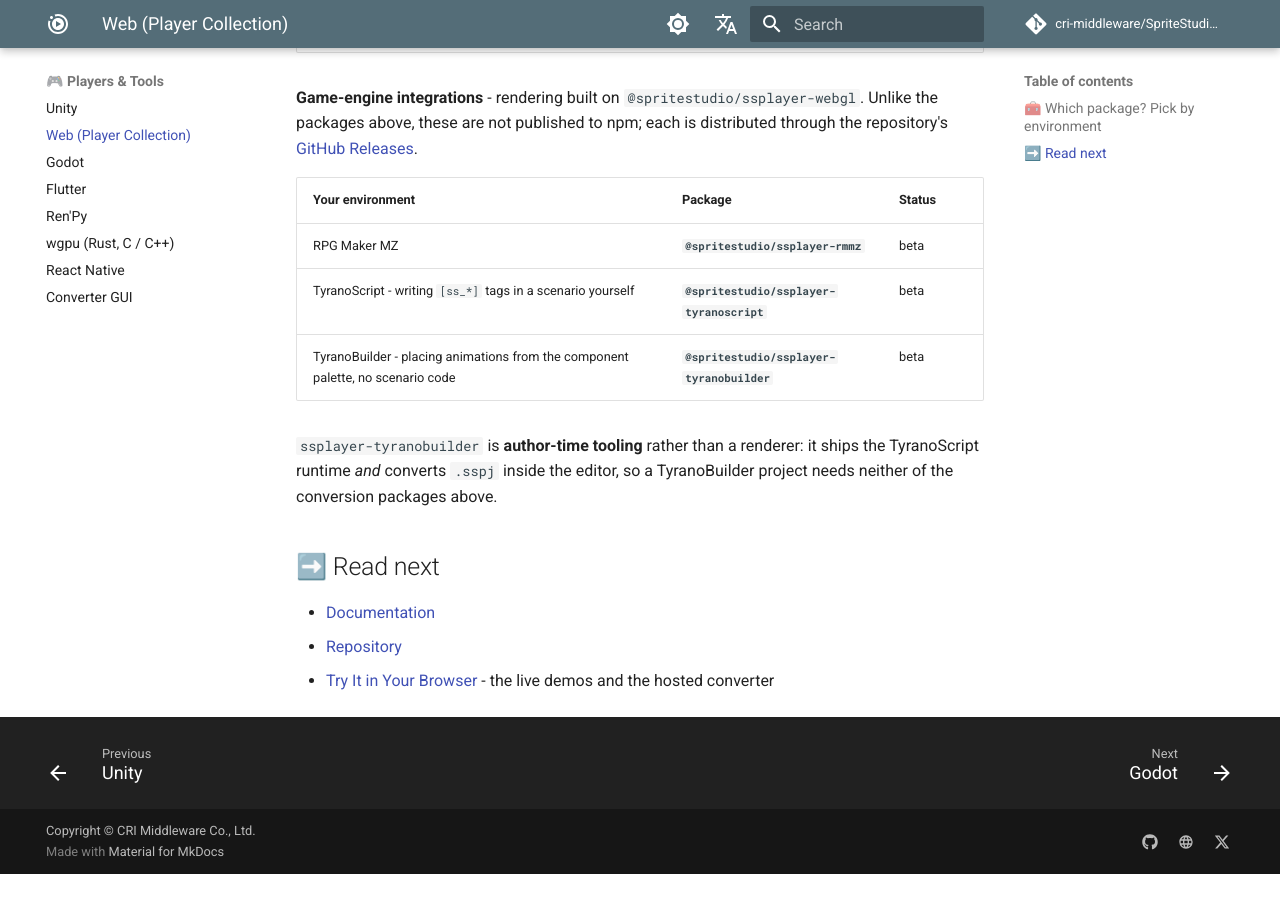
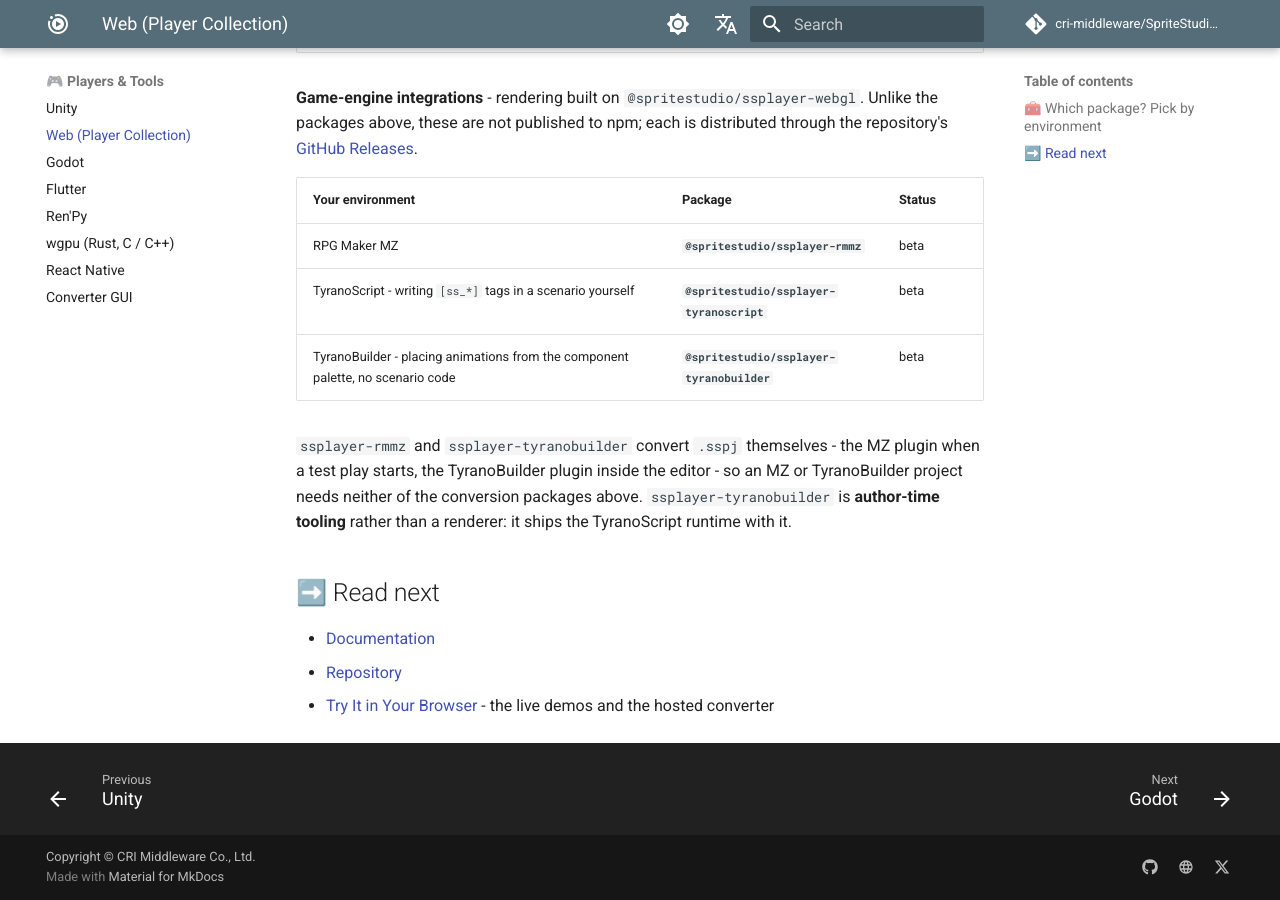
Before and after one commit to cri-middleware/SpriteStudio-Docs, an MkDocs documentation site: the page built from docs/en/players/web.md, in a window 1280 px wide and 900 px high, scrolled down 1257 px. Built offline with MkDocs 1.6.1 and Material for MkDocs 9.7.7, drawn with Linux system fonts in a browser that asks for light colours; comment, search, counter and statistics services are not loaded; before the commit the page ends 2131 px from its top, so only the background shows below that.

Commit message:
docs: list RPG Maker MZ among the players that convert on their own
ssplayer-rmmz ships ssconverter_bg.wasm in its plugin zip, and a test play
converts SpriteStudio_Source/ before the title appears; the package
README's Quick Start makes that the default path. The conversion page
left MZ out of the players that convert automatically and counted the
whole Web collection among those with no importer, and the Web page
credited only ssplayer-tyranobuilder with converting.

conversion.md now names MZ in the automatic list and narrows the
standalone list to the Web renderers and the TyranoScript plugin, which
still need a standalone tool. web.md says both integrations convert.

```diff
--- a/docs/en/players/web.md
+++ b/docs/en/players/web.md
@@ -50,9 +50,10 @@ packages above, these are not published to npm; each is distributed through the
 | TyranoScript - writing `[ss_*]` tags in a scenario yourself | **`@spritestudio/ssplayer-tyranoscript`** | beta |
 | TyranoBuilder - placing animations from the component palette, no scenario code | **`@spritestudio/ssplayer-tyranobuilder`** | beta |
 
-`ssplayer-tyranobuilder` is **author-time tooling** rather than a renderer: it ships the
-TyranoScript runtime *and* converts `.sspj` inside the editor, so a TyranoBuilder project needs
-neither of the conversion packages above.
+`ssplayer-rmmz` and `ssplayer-tyranobuilder` convert `.sspj` themselves - the MZ plugin when a test
+play starts, the TyranoBuilder plugin inside the editor - so an MZ or TyranoBuilder project needs
+neither of the conversion packages above. `ssplayer-tyranobuilder` is **author-time tooling** rather
+than a renderer: it ships the TyranoScript runtime with it.
 
 ## ➡️ Read next
 
```
Also changed, not shown: docs/en/overview/conversion.md (+4 -2 lines), docs/ja/overview/conversion.md (+3 -2 lines), docs/ja/players/web.md (+1 -2 lines).
